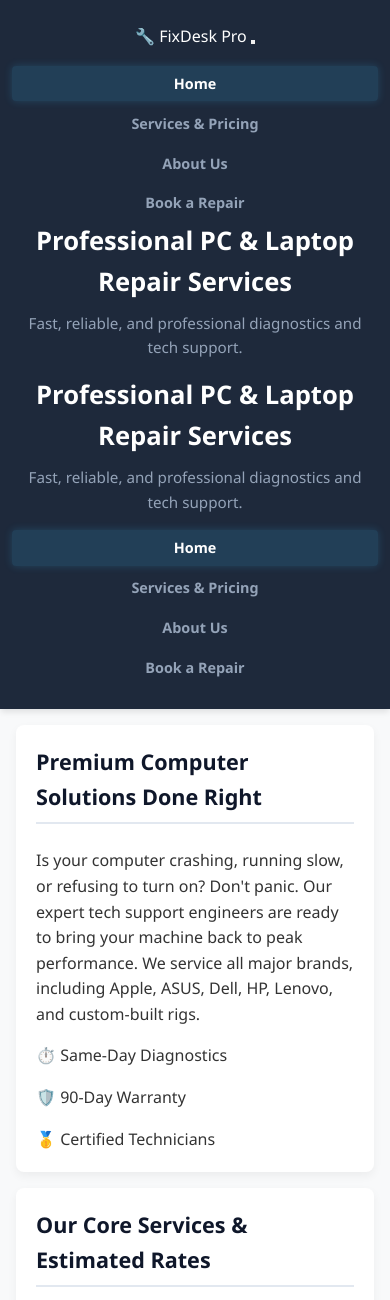
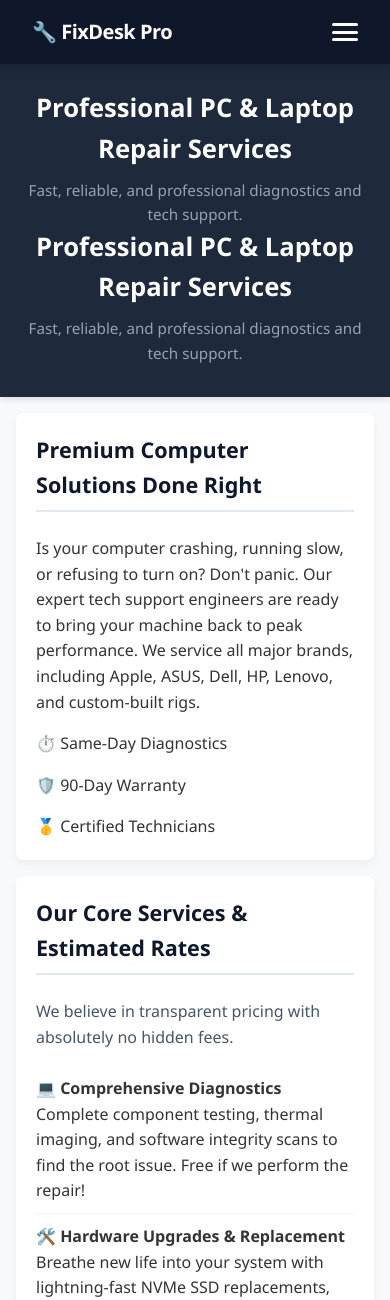
Before and after one commit to marzanjanramir645-crypto/pc-repair-website, a Flask app: page / in a window 390 px wide. Shown: the top 1300 px of the page. Run offline with Flask 3, Linux system fonts and the light colour scheme.

Commit message:
Update style.css

```diff
--- a/static/css/style.css
+++ b/static/css/style.css
@@ -3,7 +3,7 @@
    ===================================================================== */
 html {
     scroll-behavior: smooth;
-    scroll-padding-top: 180px; /* Adjusted to prevent mobile header overlap */
+    scroll-padding-top: 100px; /* Snaps sections perfectly below the fixed bar */
 }
 
 * {
@@ -23,17 +23,45 @@
 }
 
 /* =====================================================================
-   HEADER & NAVIGATION MANAGEMENT
+   FIXED INTERACTIVE NAVIGATION CONTAINER (TOP BAR)
+   ===================================================================== */
+.nav-container {
+    position: fixed;
+    top: 0;
+    left: 0;
+    width: 100%;
+    background-color: #0f172a;
+    display: flex;
+    justify-content: space-between;
+    align-items: center;
+    padding: 1rem 2rem;
+    z-index: 1000;
+    box-shadow: 0 2px 10px rgba(0, 0, 0, 0.2);
+    /* Handles the smooth slide transition on scrolling */
+    transition: transform 0.4s cubic-bezier(0.16, 1, 0.3, 1);
+}
+
+/* JavaScript toggles this class to hide the bar on scroll down */
+.nav-container.nav-hidden {
+    transform: translateY(-100%);
+}
+
+.logo-text {
+    font-weight: 700;
+    font-size: 1.25rem;
+    color: #ffffff;
+    letter-spacing: -0.5px;
+}
+
+/* =====================================================================
+   HEADER HERO BANNER
    ===================================================================== */
 header {
     background-color: #1e293b;
     color: #ffffff;
-    padding: 2rem 1rem;
+    padding: 7rem 1rem 3rem 1rem; /* Upper padding leaves safe room under fixed top bar */
     text-align: center;
     box-shadow: 0 4px 6px -1px rgba(0, 0, 0, 0.1);
-    position: sticky;
-    top: 0;
-    z-index: 100;
 }
 
 header h1 {
@@ -44,16 +72,12 @@
 header p {
     color: #94a3b8;
     font-size: 1.1rem;
-    margin-bottom: 1.5rem;
 }
 
+/* Desktop Menu Layout Options */
 nav {
-    margin-top: 1rem;
-    font-size: 1rem;
     display: flex;
-    justify-content: center;
     gap: 0.5rem;
-    flex-wrap: wrap; /* Allows menu links to wrap elegantly on small phone screens */
 }
 
 nav a {
@@ -69,6 +93,27 @@
     color: #ffffff;
     background-color: rgba(56, 189, 248, 0.15);
     box-shadow: 0 0 8px rgba(56, 189, 248, 0.2);
+}
+
+/* Modern Hamburger Icon Toggle Button (Hidden on Desktop) */
+.menu-toggle {
+    display: none;
+    flex-direction: column;
+    justify-content: space-between;
+    width: 26px;
+    height: 18px;
+    background: transparent;
+    border: none;
+    cursor: pointer;
+    z-index: 1100;
+}
+
+.menu-toggle .bar {
+    width: 100%;
+    height: 3px;
+    background-color: #ffffff;
+    border-radius: 2px;
+    transition: all 0.3s cubic-bezier(0.16, 1, 0.3, 1);
 }
 
 /* =====================================================================
@@ -233,14 +278,14 @@
    RESPONSIVE MEDIA QUERIES (Automated Device Adjustments)
    ===================================================================== */
 
-/* Mobile Phones and Small Screens (Max 600px) */
-@media screen and (max-width: 600px) {
+/* Mobile Phones and Small Screens (Max 768px) */
+@media screen and (max-width: 768px) {
     html {
-        scroll-padding-top: 220px; /* Accounts for wrapped vertical mobile menus */
+        scroll-padding-top: 80px; /* Matches smaller fixed top bar space */
     }
 
     header {
-        padding: 1.5rem 0.75rem;
+        padding: 5.5rem 0.75rem 2rem 0.75rem;
     }
 
     header h1 {
@@ -249,18 +294,59 @@
 
     header p {
         font-size: 0.95rem;
-        margin-bottom: 1rem;
     }
 
+    /* Activating the hamburger action toggle trigger */
+    .menu-toggle {
+        display: flex;
+    }
+
+    /* Transform navigation layout into a modern off-screen side drawer slide out */
     nav {
-        gap: 0.25rem;
+        position: fixed;
+        top: 0;
+        right: -100%; /* Hidden off-screen right by default */
+        width: 75%;
+        max-width: 280px;
+        height: 100vh;
+        background-color: #0f172a;
+        flex-direction: column;
+        justify-content: flex-start;
+        padding: 5rem 1.5rem 2rem 1.5rem;
+        gap: 1.2rem;
+        box-shadow: -5px 0 15px rgba(0, 0, 0, 0.25);
+        /* Smooth cubic-bezier drawer entry movement speeds */
+        transition: right 0.4s cubic-bezier(0.16, 1, 0.3, 1);
+    }
+
+    /* Displays the side drawer overlay when clicked active */
+    nav.open {
+        right: 0;
     }
 
     nav a {
-        padding: 0.4rem 0.6rem;
-        font-size: 0.9rem;
-        width: 100%; /* Stacks links neatly onto full rows if the screen is ultra-narrow */
-        text-align: center;
+        font-size: 1.1rem;
+        padding: 0.75rem 1rem;
+        width: 100%;
+        border-bottom: 1px solid #1e293b;
+        border-radius: 0;
+    }
+
+    nav a:last-child {
+        border-bottom: none;
+    }
+
+    /* Hamburger Line Transforms to create an "X" close mark shape */
+    .menu-toggle.open .bar:nth-child(1) {
+        transform: translateY(7px) rotate(45deg);
+    }
+
+    .menu-toggle.open .bar:nth-child(2) {
+        opacity: 0;
+    }
+
+    .menu-toggle.open .bar:nth-child(3) {
+        transform: translateY(-8px) rotate(-45deg);
     }
 
     .container {
@@ -294,12 +380,8 @@
     }
 }
 
-/* Tablets and Medium Workspace Interfaces (601px to 900px) */
-@media screen and (min-width: 601px) and (max-width: 900px) {
-    html {
-        scroll-padding-top: 170px;
-    }
-
+/* Tablets and Medium Layout Scales (769px to 900px) */
+@media screen and (min-width: 769px) and (max-width: 900px) {
     header h1 {
         font-size: 1.9rem;
     }
```
